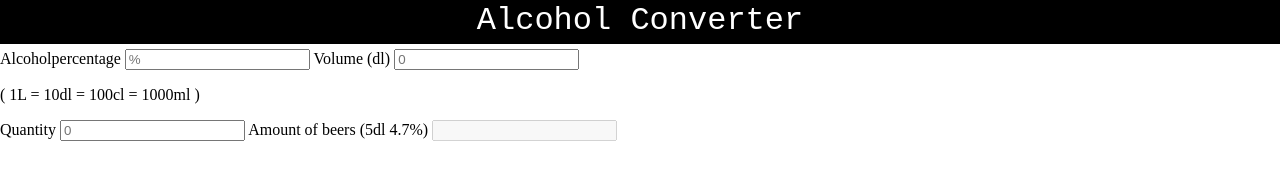
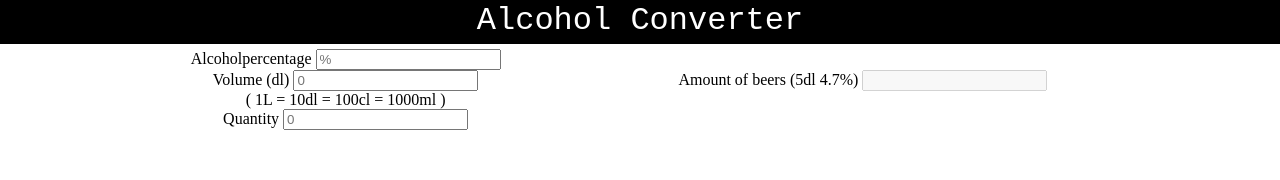
Before and after one commit to frederikfarstad/promillekonvertering, a plain HTML site: page index.html in a window 1280 px wide. Shown: the part 204-384 px from the top of the page. Drawn offline with Linux system fonts and the light colour scheme.

Commit message:
Made a placeholder grid system for the calculator content

```diff
--- a/css/style.css
+++ b/css/style.css
@@ -50,3 +50,44 @@ video{
 }
 
 /*_____________CALCULATOR_____________*/
+
+#calculatorDiv {
+    width: 100%;
+    height: auto;
+    margin: auto;
+}
+
+#convertingChart {
+    width: fit-content;
+    margin: auto;
+}
+
+#calculatorForm {
+    display: grid;
+    grid-template-columns: 7% 40% 6% 40% 7%;
+    grid-template-rows: auto auto auto;
+}
+
+#percentageDiv {
+    margin: auto;
+    grid-column: 2;
+    grid-row: 1;
+}
+
+#volumeDiv {
+    margin: auto;
+    grid-column: 2;
+    grid-row: 2;
+
+}
+
+#quantityDiv {
+    margin: auto;
+    grid-column: 2;
+    grid-row: 3;
+}
+
+#outputDiv {
+    grid-column: 4;
+    grid-row: 2;
+}
--- a/index.html
+++ b/index.html
@@ -17,21 +17,33 @@
 
         </div>
         <div id="calculatorDiv">
-            <form id="calculator">
+            <form id="calculatorForm">
+                <div id="percentageDiv">
                     <label> Alcoholpercentage
                         <input type="number" id="percentInput" name="percent" placeholder="%" onchange="update()" required>
                     </label>
+                </div>
+
+                <div id="volumeDiv">
                     <label> Volume (dl)
                         <input type="number" id="volumeInput" name="volume" placeholder="0" onchange="update()" required>
                     </label>
-                <p>( 1L = 10dl = 100cl = 1000ml )</p>
+                    <p id="convertingChart">( 1L = 10dl = 100cl = 1000ml )</p>
+                </div>
+
+                <div id="quantityDiv">
                     <label>Quantity
                         <input type="number" id="quantityInput" name="quantity" placeholder="0" onchange="update()" required>
                     </label>
+                </div>
+
+                <div id="outputDiv">
                     <label>Amount of beers (5dl 4.7%)
                         <input type="number" id="output" name="output" disabled>
 
                     </label>
+                </div>
+
             </form>
         </div>
     </div>
```
Lines whose indentation alone changed are shown as unchanged.
